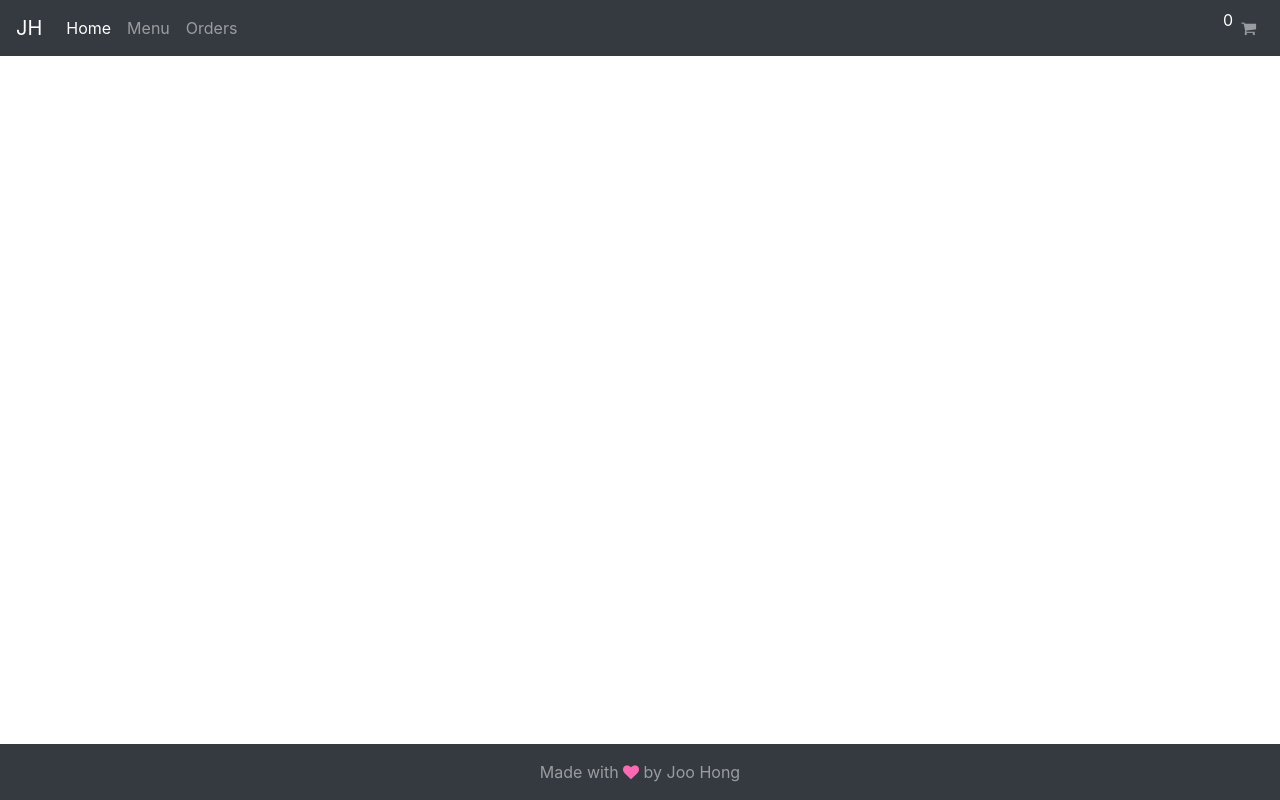
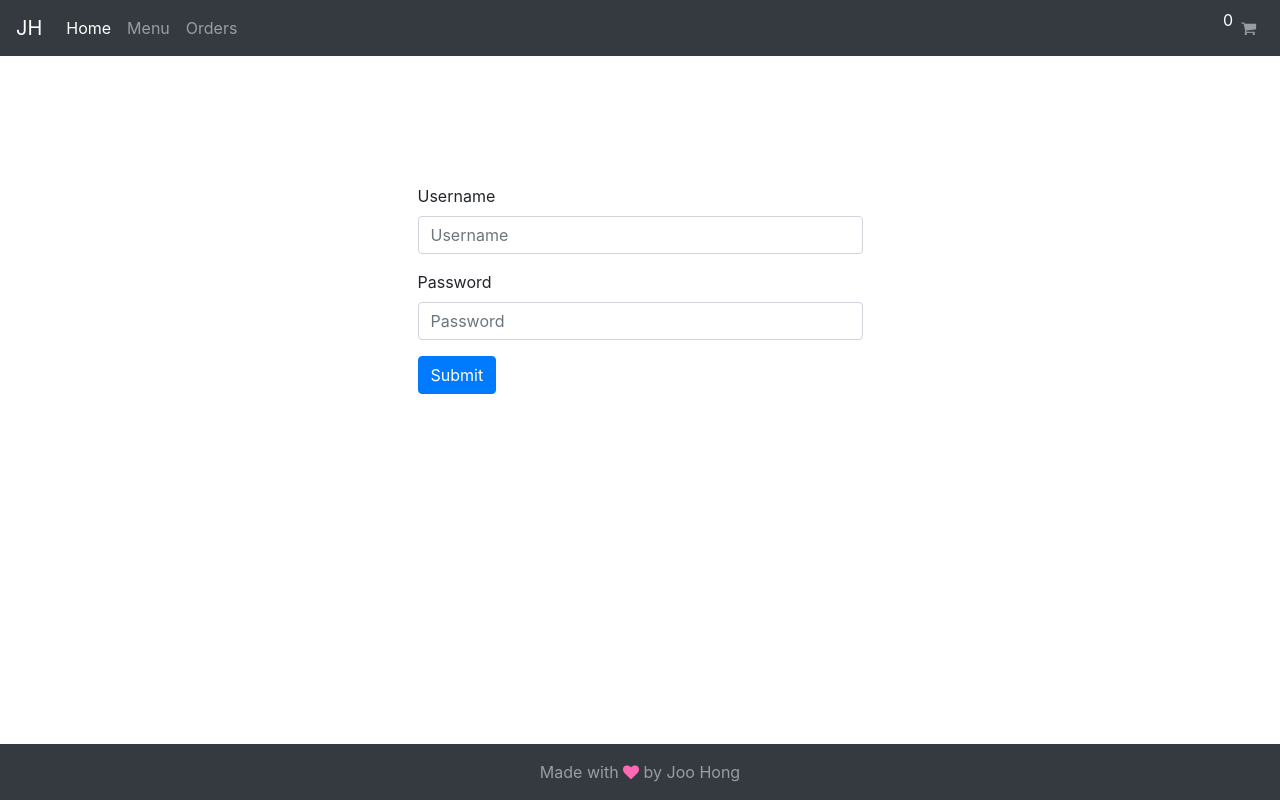
Before and after one commit to joohong89/restaurant-app, an Angular app: page /login in a window 1280 px wide. Before the commit this address led to /. Built offline with nearby package versions, Linux system fonts and the light colour scheme.

Commit message:
Added a login component and module

```diff
--- a/src/app/app-routing.module.ts
+++ b/src/app/app-routing.module.ts
@@ -3,11 +3,14 @@ import { Routes, RouterModule } from '@angular/router';
 import { SearchComponent } from './client/search/search.component';
 import {CartComponent} from "./client/cart/cart.component";
 import {OrdersComponent} from './client/orders/orders.component';
+import {LoginComponent} from "./login/login/login.component";
 
 const routes: Routes = [
+  { path : '' , redirectTo : 'login' , pathMatch:'full' },
   {path: 'client/view', component: SearchComponent},
   {path: 'client/cart', component: CartComponent},
-  {path: 'client/orders', component: OrdersComponent}
+  {path: 'client/orders', component: OrdersComponent},
+  {path: 'login', component: LoginComponent}
 ];
 
 @NgModule({
--- a/src/app/app.module.ts
+++ b/src/app/app.module.ts
@@ -7,6 +7,7 @@ import { UiModule } from './ui/ui.module';
 import { ClientModule } from './client/client.module';
 import {FormsModule} from '@angular/forms';
 import {HttpClientModule} from '@angular/common/http';
+import {LoginModule} from "./login/login.module";
 
 @NgModule({
   declarations: [
@@ -18,6 +19,7 @@ import {HttpClientModule} from '@angular/common/http';
     AppRoutingModule,
     UiModule,
     ClientModule,
+    LoginModule,
     HttpClientModule
   ],
   providers: [],
--- /dev/null
+++ b/src/app/login/login/login.component.html
@@ -0,0 +1,17 @@
+<div class="row">
+  <div class="offset-3 col-6">
+    <div class="col-12 form-group">
+      <label for="username">Username</label>
+      <input type="text" id="username" class="form-control" placeholder="Username">
+    </div>
+    <div class="col-12 form-group">
+      <label for="password">Password</label>
+      <input type="password" class="form-control" id="password" placeholder="Password">
+    </div>
+
+    <div class="col-12 form-group">
+      <button class="btn btn-primary">Submit</button>
+    </div>
+  </div>
+
+</div>
--- /dev/null
+++ b/src/app/login/login/login.component.ts
@@ -0,0 +1,15 @@
+import { Component, OnInit } from '@angular/core';
+
+@Component({
+  selector: 'app-login',
+  templateUrl: './login.component.html',
+  styleUrls: ['./login.component.sass']
+})
+export class LoginComponent implements OnInit {
+
+  constructor() { }
+
+  ngOnInit() {
+  }
+
+}
```
Also changed, not shown: src/app/login/login.module.ts (added, +11 -0 lines), src/app/login/login/login.component.sass (added), 1 other file (tests, documents, lock files or other folders).
